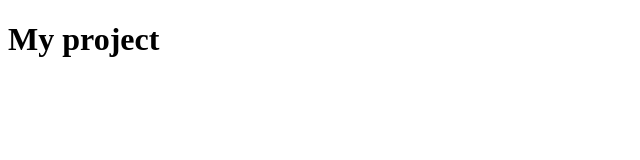
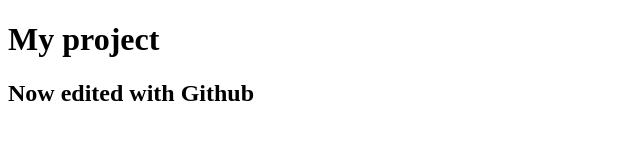
Before and after one commit to IlkoGood/oh-my-code, a plain HTML site: page index.html in a window 1280 px wide. Shown: the whole page, without its empty margins (0-640 px from the left). Drawn offline with Linux system fonts and the light colour scheme.

Commit message:
Update index.html with Github

```diff
--- a/index.html
+++ b/index.html
@@ -8,5 +8,6 @@
 </head>
 <body>
     <h1>My project</h1>
+    <h2>Now edited with Github</h2>
 </body>
 </html>
```
